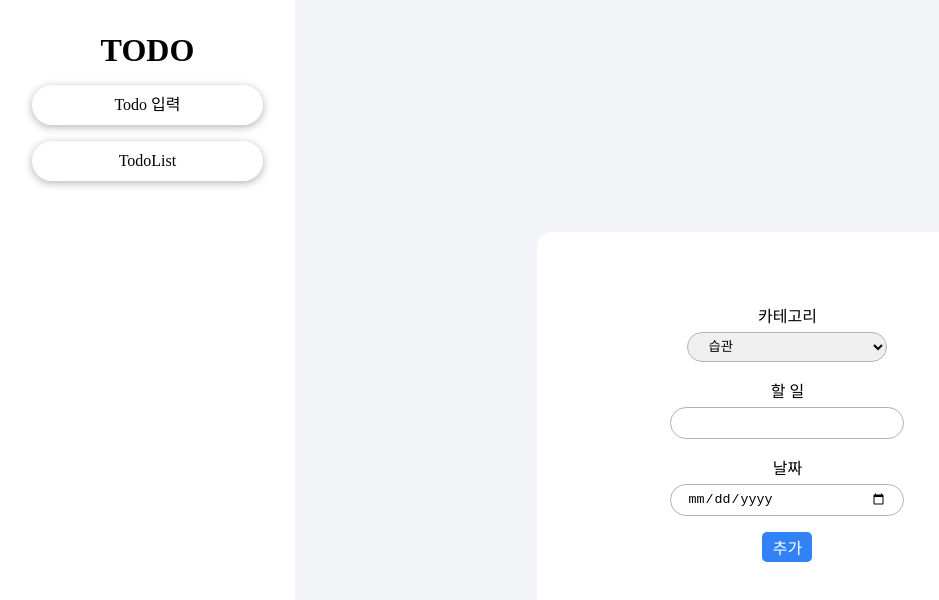
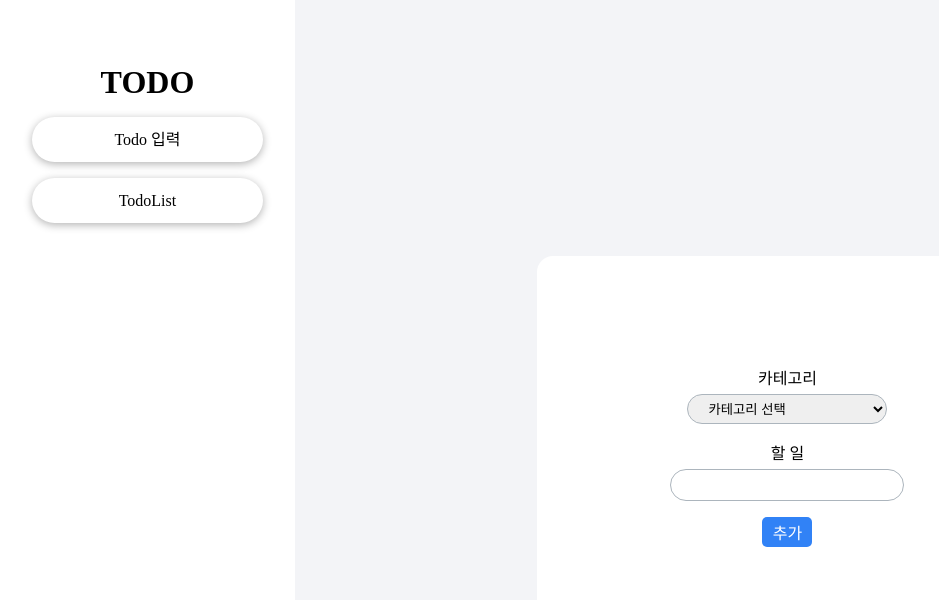
Before and after one commit to parkminjo/todo-list, a React (Vite) app: page / in a window 1280 px wide. Shown: the top 600 px of the page, without its empty margins (0-939 px from the left). Built offline with nearby package versions, Linux system fonts and the light colour scheme.

Commit message:
종료 시간 추가

```diff
--- a/src/Layout.jsx
+++ b/src/Layout.jsx
@@ -36,7 +36,7 @@ const NavContainer = styled.div`
   width: 300px;
   height: 100vh;
   background-color: white;
-  padding: 2rem;
+  padding: 4rem 2rem 3rem 2rem;
 `;
 
 const NavButton = styled.div`
@@ -45,7 +45,7 @@ const NavButton = styled.div`
   border-radius: 5rem;
   box-shadow: 0 2px 8px rgba(0, 0, 0, 0.3);
   width: 100%;
-  line-height: 40px;
+  line-height: 45px;
   text-align: center;
   margin-top: 1rem;
   cursor: pointer;
--- a/src/components/TodoForm.jsx
+++ b/src/components/TodoForm.jsx
@@ -9,10 +9,10 @@ const TodoForm = ({ setTodos }) => {
   const queryId = parseInt(searchParams.get("id"));
   const navigate = useNavigate();
 
+  /** 사용자 입력값 state */
   const [userInput, setUserInput] = useState({
     category: "",
     content: "",
-    date: "",
   });
 
   const handleChange = (e) => {
@@ -20,6 +20,7 @@ const TodoForm = ({ setTodos }) => {
     setUserInput({ ...userInput, [id]: value });
   };
 
+  /** 할 일 추가 or 수정 함수 */
   const handleAddUpdate = (e) => {
     e.preventDefault();
 
@@ -34,12 +35,12 @@ const TodoForm = ({ setTodos }) => {
           ...userInput,
           id: new Date().getTime(),
           type: false,
-          time: new Date(),
+          date: new Date(),
         },
       ]);
     } else {
       setTodos((prev) =>
-        [...prev].map((todo) => {
+        prev.map((todo) => {
           return todo.id === queryId
             ? {
                 ...todo,
@@ -55,7 +56,6 @@ const TodoForm = ({ setTodos }) => {
     setUserInput({
       category: "",
       content: "",
-      date: "",
     });
   };
 
@@ -70,6 +70,7 @@ const TodoForm = ({ setTodos }) => {
           value={userInput.category}
           onChange={handleChange}
         >
+          <option value="select">카테고리 선택</option>
           <option value="습관">습관</option>
           <option value="업무">업무</option>
           <option value="공부">공부</option>
@@ -82,14 +83,6 @@ const TodoForm = ({ setTodos }) => {
           type="text"
           id="content"
           value={userInput.content}
-          onChange={handleChange}
-        />
-
-        <label htmlFor="date">날짜</label>
-        <Input
-          type="date"
-          id="date"
-          value={userInput.date}
           onChange={handleChange}
         />
 
--- a/src/components/TodoItem.jsx
+++ b/src/components/TodoItem.jsx
@@ -22,6 +22,7 @@ const TodoItem = ({ todos, setTodos }) => {
     );
   };
 
+  /** 할 일 카드 UI */
   return (
     <>
       {todos.map((todo) => {
--- a/src/components/TodoList.jsx
+++ b/src/components/TodoList.jsx
@@ -6,6 +6,7 @@ const TodoList = ({ todos, setTodos }) => {
   const incompleteTodos = [...todos].filter((todo) => todo.type === false);
   const completeTodos = [...todos].filter((todo) => todo.type === true);
 
+  /** 할 일 리스트 UI */
   return (
     <Container>
       <Div>
--- a/src/pages/TodoDetail.jsx
+++ b/src/pages/TodoDetail.jsx
@@ -14,14 +14,8 @@ const TodoDetail = ({ todos, setTodos }) => {
   const queryId = parseInt(searchParams.get("id"));
 
   const detailTodo = todos.find((todo) => todo.id === queryId);
-  useEffect(() => {
-    if (!detailTodo) {
-      toast.error("할 일 목록과 일치하는 id가 없습니다");
-      return;
-    }
-  }, [detailTodo]);
 
-  const { id, category, content, date, time, type } = detailTodo;
+  const { id, category, content, date, type } = detailTodo;
 
   /** todo 삭제 함수 */
   const deleteTodo = (targetId) => {
@@ -38,6 +32,7 @@ const TodoDetail = ({ todos, setTodos }) => {
     );
   };
 
+  /** 할일 정보 페이지 UI */
   return (
     <TodoDetailContainer>
       <BackButton onClick={() => navigate("/todo")}>
@@ -46,8 +41,8 @@ const TodoDetail = ({ todos, setTodos }) => {
 
       <P>카테고리: {category}</P>
       <H1>{content}</H1>
-      <P>날짜: {date}</P>
-      {type && <P>종료 시간: {time.toLocaleString("ko-KR")}</P>}
+      <P>시작 시간: {date.toLocaleString("ko-KR", "UTC")}</P>
+      {type && <P>종료 시간: {new Date().toLocaleString("ko-KR", "UTC")}</P>}
 
       <ButtonDiv>
         <Button
```
